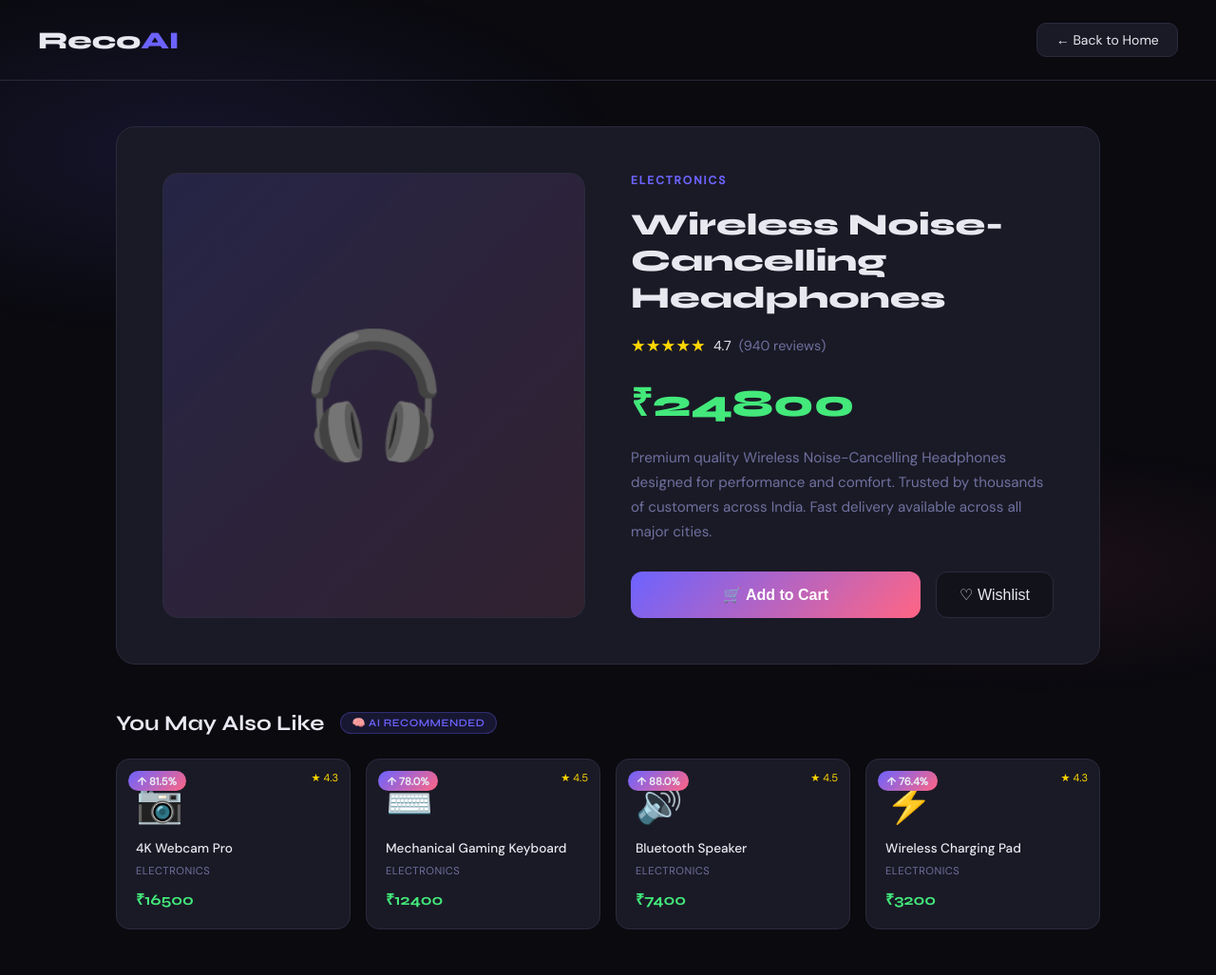
After one commit to saurabhnalawade538/recommendation-engine, a Flask app: page /product/1 in a window 1280 px wide. The commit adds this page. Shown: the whole page at 95% size. Run offline with Flask 3, Linux system fonts and the light colour scheme.

Commit message:
add product detail page

```diff
--- a/app.py
+++ b/app.py
@@ -179,6 +179,17 @@ def recommend():
         "algorithm":   "Hybrid CF + Content-Based (cosine similarity)"
     })
 
+@app.route("/product/<int:product_id>")
+def product_detail(product_id):
+    product = product_by_id(product_id)
+    if not product:
+        return "Product not found", 404
+    cb_recs = engine.content_based(product_id, top_n=4)
+    similar = [product_by_id(pid) for pid in cb_recs if product_by_id(pid)]
+    for s in similar:
+        s["match"] = round(random.uniform(75, 95), 1)
+    return render_template("product.html", product=product, similar=similar, customers=CUSTOMERS)
+
 @app.route("/api/products")
 def get_products():
     category = request.args.get("category")
--- /dev/null
+++ b/templates/product.html
@@ -0,0 +1,331 @@
+<!DOCTYPE html>
+<html lang="en">
+<head>
+<meta charset="UTF-8"/>
+<meta name="viewport" content="width=device-width, initial-scale=1.0"/>
+<title>{{ product.name }} — RecoAI</title>
+<link href="https://fonts.googleapis.com/css2?family=Syne:wght@400;600;700;800&family=DM+Sans:wght@300;400;500&display=swap" rel="stylesheet"/>
+<style>
+:root {
+  --bg: #0a0a0f;
+  --surface: #12121a;
+  --card: #1a1a26;
+  --border: #2a2a3d;
+  --accent: #6c63ff;
+  --accent2: #ff6584;
+  --accent3: #43e97b;
+  --text: #e8e8f0;
+  --muted: #7070a0;
+  --glow: rgba(108,99,255,.25);
+}
+* { margin:0; padding:0; box-sizing:border-box; }
+body {
+  background: var(--bg);
+  color: var(--text);
+  font-family: 'DM Sans', sans-serif;
+  min-height: 100vh;
+}
+body::before {
+  content:'';
+  position: fixed;
+  inset: 0;
+  background:
+    radial-gradient(ellipse 60% 40% at 15% 20%, rgba(108,99,255,.12) 0%, transparent 60%),
+    radial-gradient(ellipse 50% 30% at 85% 75%, rgba(255,101,132,.08) 0%, transparent 55%);
+  pointer-events: none;
+  z-index: 0;
+}
+
+/* HEADER */
+header {
+  position: relative;
+  z-index: 10;
+  padding: 1.5rem 2.5rem;
+  display: flex;
+  align-items: center;
+  justify-content: space-between;
+  border-bottom: 1px solid var(--border);
+}
+.logo {
+  font-family: 'Syne', sans-serif;
+  font-weight: 800;
+  font-size: 1.6rem;
+  text-decoration: none;
+  color: var(--text);
+}
+.logo span { color: var(--accent); }
+.back-btn {
+  background: var(--card);
+  border: 1px solid var(--border);
+  border-radius: 10px;
+  padding: .5rem 1.2rem;
+  color: var(--text);
+  text-decoration: none;
+  font-size: .875rem;
+  transition: all .2s;
+}
+.back-btn:hover { border-color: var(--accent); }
+
+/* MAIN */
+main {
+  max-width: 1100px;
+  margin: 0 auto;
+  padding: 3rem 2rem;
+  position: relative;
+  z-index: 1;
+}
+
+/* PRODUCT DETAIL */
+.product-detail {
+  display: grid;
+  grid-template-columns: 1fr 1fr;
+  gap: 3rem;
+  background: var(--card);
+  border: 1px solid var(--border);
+  border-radius: 20px;
+  padding: 3rem;
+  margin-bottom: 3rem;
+}
+
+.product-emoji-box {
+  background: linear-gradient(135deg, rgba(108,99,255,.15), rgba(255,101,132,.1));
+  border: 1px solid var(--border);
+  border-radius: 16px;
+  display: flex;
+  align-items: center;
+  justify-content: center;
+  font-size: 8rem;
+  min-height: 280px;
+}
+
+.product-info { display: flex; flex-direction: column; gap: 1.25rem; }
+
+.product-category {
+  font-size: .75rem;
+  text-transform: uppercase;
+  letter-spacing: 2px;
+  color: var(--accent);
+  font-weight: 600;
+}
+
+.product-name {
+  font-family: 'Syne', sans-serif;
+  font-size: 2rem;
+  font-weight: 800;
+  line-height: 1.2;
+}
+
+.product-rating {
+  display: flex;
+  align-items: center;
+  gap: .5rem;
+  font-size: .9rem;
+}
+.stars { color: #ffd700; font-size: 1.1rem; }
+.rating-num { color: var(--muted); }
+
+.product-price {
+  font-family: 'Syne', sans-serif;
+  font-size: 2.5rem;
+  font-weight: 800;
+  color: var(--accent3);
+}
+
+.product-desc {
+  color: var(--muted);
+  line-height: 1.7;
+  font-size: .95rem;
+}
+
+.btn-group { display: flex; gap: 1rem; margin-top: .5rem; }
+
+.btn-primary {
+  background: linear-gradient(135deg, var(--accent), var(--accent2));
+  border: none;
+  border-radius: 12px;
+  padding: .9rem 2rem;
+  color: white;
+  font-size: 1rem;
+  font-weight: 600;
+  cursor: pointer;
+  transition: all .2s;
+  flex: 1;
+}
+.btn-primary:hover { transform: translateY(-2px); box-shadow: 0 8px 24px var(--glow); }
+
+.btn-secondary {
+  background: var(--surface);
+  border: 1px solid var(--border);
+  border-radius: 12px;
+  padding: .9rem 1.5rem;
+  color: var(--text);
+  font-size: 1rem;
+  cursor: pointer;
+  transition: all .2s;
+}
+.btn-secondary:hover { border-color: var(--accent); }
+
+/* RECOMMENDATIONS */
+.section-title {
+  font-family: 'Syne', sans-serif;
+  font-size: 1.4rem;
+  font-weight: 700;
+  margin-bottom: 1.5rem;
+  display: flex;
+  align-items: center;
+  gap: 1rem;
+}
+.section-title .badge {
+  background: rgba(108,99,255,.15);
+  border: 1px solid rgba(108,99,255,.3);
+  border-radius: 100px;
+  padding: .25rem .75rem;
+  font-size: .7rem;
+  color: var(--accent);
+  font-weight: 600;
+  text-transform: uppercase;
+  letter-spacing: .5px;
+}
+
+.similar-grid {
+  display: grid;
+  grid-template-columns: repeat(4, 1fr);
+  gap: 1rem;
+}
+
+.similar-card {
+  background: var(--card);
+  border: 1px solid var(--border);
+  border-radius: 14px;
+  padding: 1.25rem;
+  cursor: pointer;
+  transition: all .25s;
+  text-decoration: none;
+  color: var(--text);
+  display: block;
+  position: relative;
+  overflow: hidden;
+}
+.similar-card:hover {
+  border-color: var(--accent);
+  transform: translateY(-4px);
+  box-shadow: 0 12px 32px var(--glow);
+}
+.similar-card .match {
+  position: absolute;
+  top: .75rem;
+  left: .75rem;
+  background: linear-gradient(135deg, var(--accent), var(--accent2));
+  border-radius: 100px;
+  padding: .2rem .6rem;
+  font-size: .7rem;
+  font-weight: 600;
+}
+.similar-card .s-emoji { font-size: 2.5rem; display: block; margin-bottom: .75rem; }
+.similar-card .s-name { font-size: .85rem; font-weight: 500; line-height: 1.4; margin-bottom: .4rem; }
+.similar-card .s-cat { font-size: .7rem; color: var(--muted); text-transform: uppercase; letter-spacing: .5px; }
+.similar-card .s-price { margin-top: .75rem; font-family: 'Syne', sans-serif; font-weight: 700; color: var(--accent3); }
+.similar-card .s-rating { position: absolute; top: .75rem; right: .75rem; font-size: .7rem; color: #ffd700; }
+
+/* Toast */
+.toast {
+  position: fixed;
+  bottom: 2rem;
+  right: 2rem;
+  background: var(--card);
+  border: 1px solid var(--accent3);
+  border-radius: 10px;
+  padding: 1rem 1.5rem;
+  font-size: .875rem;
+  transform: translateY(100px);
+  opacity: 0;
+  transition: all .35s cubic-bezier(.34,1.56,.64,1);
+  z-index: 999;
+}
+.toast.show { transform: translateY(0); opacity: 1; }
+
+@keyframes fadeUp {
+  from { opacity:0; transform:translateY(16px); }
+  to   { opacity:1; transform:translateY(0); }
+}
+.similar-card { animation: fadeUp .4s ease forwards; }
+.similar-card:nth-child(2) { animation-delay:.07s; }
+.similar-card:nth-child(3) { animation-delay:.14s; }
+.similar-card:nth-child(4) { animation-delay:.21s; }
+
+@media (max-width: 768px) {
+  .product-detail { grid-template-columns: 1fr; }
+  .similar-grid { grid-template-columns: repeat(2, 1fr); }
+}
+</style>
+</head>
+<body>
+
+<header>
+  <a href="/" class="logo">Reco<span>AI</span></a>
+  <a href="/" class="back-btn">← Back to Home</a>
+</header>
+
+<main>
+  <!-- Product Detail -->
+  <div class="product-detail">
+    <div class="product-emoji-box">{{ product.image }}</div>
+    <div class="product-info">
+      <div class="product-category">{{ product.category }}</div>
+      <h1 class="product-name">{{ product.name }}</h1>
+      <div class="product-rating">
+        <span class="stars">★★★★★</span>
+        <span>{{ product.rating }}</span>
+        <span class="rating-num">({{ (product.rating * 200) | int }} reviews)</span>
+      </div>
+      <div class="product-price">₹{{ (product.price * 83) | int | round(-2) }}</div>
+      <p class="product-desc">
+        Premium quality {{ product.name }} designed for performance and comfort.
+        Trusted by thousands of customers across India.
+        Fast delivery available across all major cities.
+      </p>
+      <div class="btn-group">
+        <button class="btn-primary" onclick="addToCart()">🛒 Add to Cart</button>
+        <button class="btn-secondary" onclick="wishlist()">♡ Wishlist</button>
+      </div>
+    </div>
+  </div>
+
+  <!-- Similar Products -->
+  <div class="section-title">
+    You May Also Like
+    <span class="badge">🧠 AI Recommended</span>
+  </div>
+
+  <div class="similar-grid">
+    {% for p in similar %}
+    <a href="/product/{{ p.id }}" class="similar-card">
+      <span class="match">↑ {{ p.match }}%</span>
+      <span class="s-rating">★ {{ p.rating }}</span>
+      <span class="s-emoji">{{ p.image }}</span>
+      <div class="s-name">{{ p.name }}</div>
+      <div class="s-cat">{{ p.category }}</div>
+      <div class="s-price">₹{{ (p.price * 83) | int | round(-2) }}</div>
+    </a>
+    {% endfor %}
+  </div>
+</main>
+
+<div class="toast" id="toast"></div>
+
+<script>
+function addToCart() {
+  showToast("✅ Added to Cart!");
+}
+function wishlist() {
+  showToast("♡ Added to Wishlist!");
+}
+function showToast(msg) {
+  const t = document.getElementById('toast');
+  t.textContent = msg;
+  t.classList.add('show');
+  setTimeout(() => t.classList.remove('show'), 2500);
+}
+</script>
+</body>
+</html>
```
Also changed, not shown: templates/index.html (+13 -0 lines).
